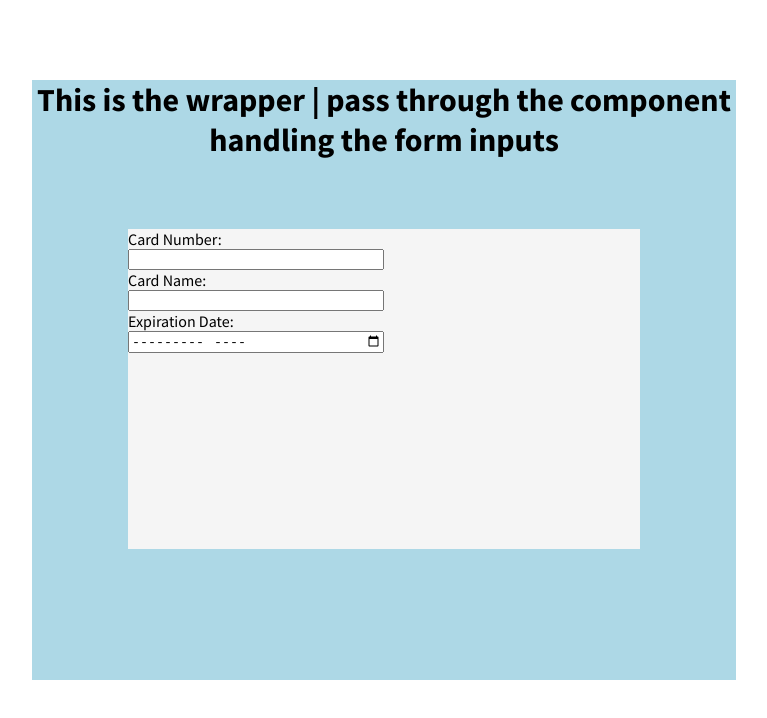
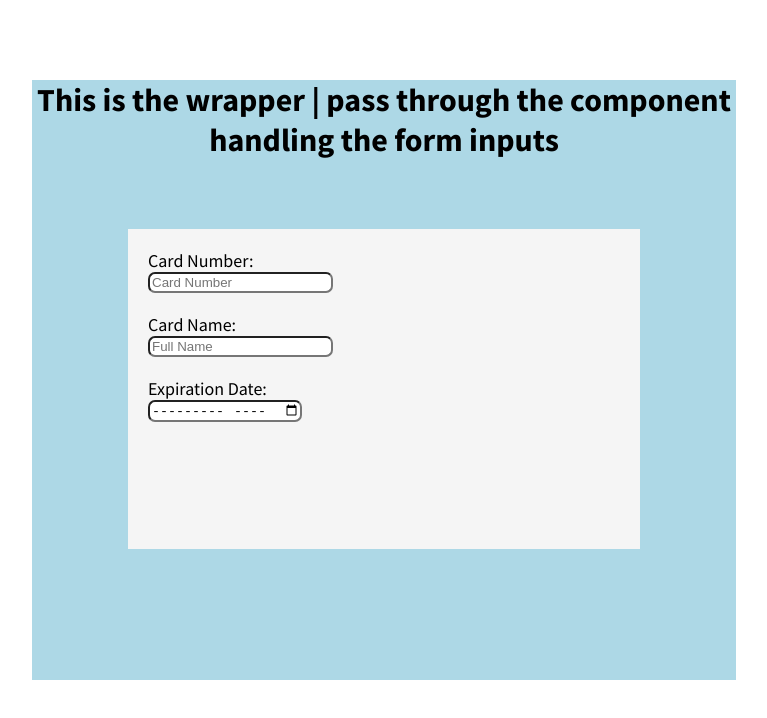
Before and after one commit to alxdelgado/Credit-Card-Form, a React (Create React App) app: page / in a window 1280 px wide. Shown: the top 718 px of the page, without its empty margins (368-1135 px from the left). Built offline with nearby package versions, Linux system fonts and the light colour scheme.

Commit message:
Changed styling to credit-card-input component

```diff
--- a/src/components/credit-card-input/credit-card-input.component.jsx
+++ b/src/components/credit-card-input/credit-card-input.component.jsx
@@ -7,6 +7,12 @@ import './credit-card-input.style.scss';
 class CreditCardInput extends React.Component {
     constructor(props) {
         super(props);
+        this.state = {
+            number: '',
+            name: '',
+            expirationDate: ''
+        }
+
         this.handleSubmit = this.handleSubmit.bind(this);
     }
 
@@ -21,15 +27,15 @@ class CreditCardInput extends React.Component {
                 <form onSubmit={this.handleSubmit}>
                     <label className='card-number-input'>
                         Card Number:
-                        <input type='number' />
+                        <input type='number' placeholder='Card Number'/>
                     </label>
                     <label className='card-name-input'>
                         Card Name:
-                        <input type='text' />
+                        <input type='text' placeholder='Full Name' />
                     </label>
                     <label className='expiration-date'>
                         Expiration Date:
-                        <input type='month' />
+                        <input type='month' placeholder='Expiration Date' />
                     </label>
                 </form>
             </div>
--- a/src/components/credit-card-input/credit-card-input.style.scss
+++ b/src/components/credit-card-input/credit-card-input.style.scss
@@ -8,29 +8,55 @@
 
     .card-number-input {
         display: flex;
-        flex-direction: column;
+        flex-direction: row;
         width: 20vw;
         border-radius: 10px;
         flex-wrap: wrap;
         text-align: left;
+        justify-content: space-between;
+        padding-top: 20px;
+        padding-left: 20px;
+        font-size: 18px;
     }
 
     .card-name-input {
         display: flex;
-        flex-direction: column;
+        flex-direction: row;
         width: 20vw;
         flex-wrap: wrap;
         text-align: left;
+        justify-content: space-between;
+        padding-top: 20px;
+        padding-left: 20px;
+        font-size: 18px;
     }
+
 
     .expiration-date {
         display: flex;
-        flex-direction: column;
+        flex-direction: row;
         width: 20vw;
         border-radius: 10px;
         flex-wrap: wrap;
         text-align: left;
+        justify-content: space-between;
+        padding-top: 20px;
+        padding-left: 20px;
+        font-size: 18px;
     }
 
+    input[type=text] {
+        box-sizing: border-box;
+        border-radius: 7px;
+    }
 
+    input[type=number] {
+        box-sizing: border-box;
+        border-radius: 7px;
+    }
+
+    input[type=month] {
+        box-sizing: border-box;
+        border-radius: 7px;
+    }
 }
```
